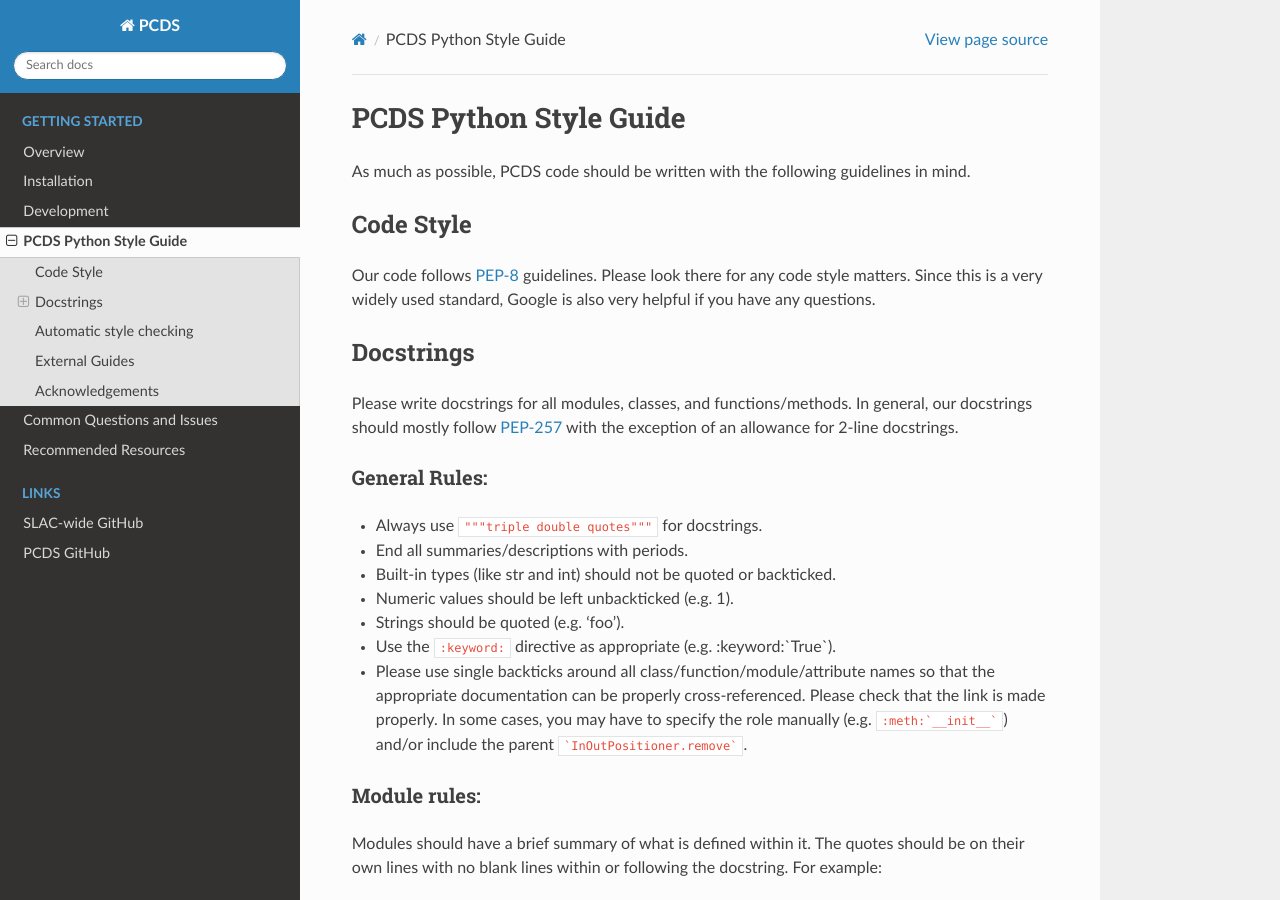
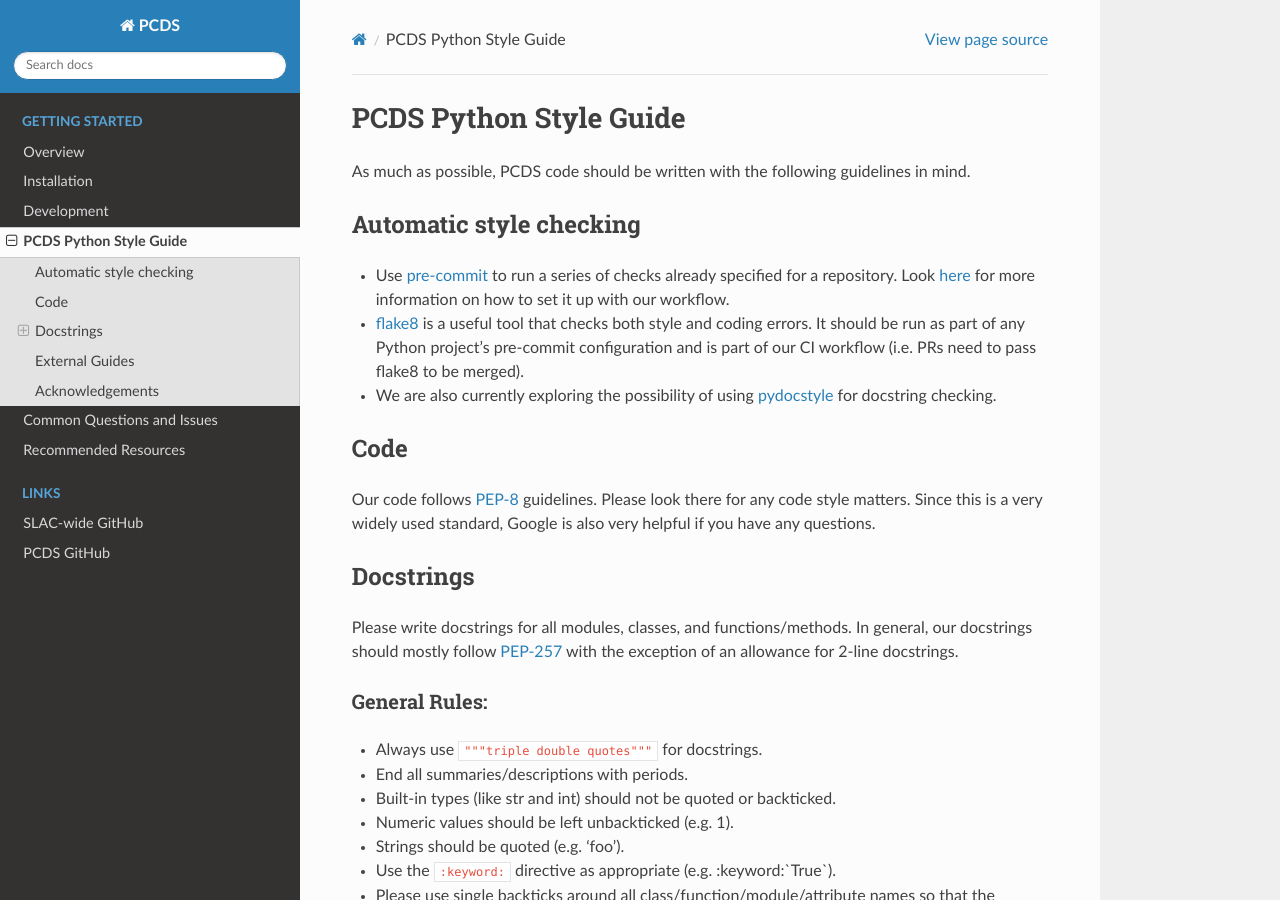
Before and after one commit to pcdshub/pcdshub.github.io, a Sphinx documentation site: the page built from source/style.rst, in a window 1280 px wide and 900 px high. Built offline with Sphinx 7.4.7 and the Read the Docs theme 2.0.0, drawn with Linux system fonts in a browser that asks for light colours; some of the changed text lies outside the part shown.

Commit message:
MNT: Reorganize sections of style.rst

```diff
--- a/source/style.rst
+++ b/source/style.rst
@@ -4,8 +4,21 @@ PCDS Python Style Guide
 As much as possible, PCDS code should be written with the following guidelines
 in mind.
 
-Code Style
-==========
+Automatic style checking
+========================
+* Use `pre-commit <https://pre-commit.com>`_ to run a series of checks already
+  specified for a repository. Look `here
+  <https://github.com/pcdshub/pre-commit-hooks>`__ for more information on how
+  to set it up with our workflow.
+* `flake8 <https://flake8.pycqa.org>`_ is a useful tool that checks both style
+  and coding errors. It should be run as part of any Python project's
+  pre-commit configuration and is part of our CI workflow (i.e. PRs need to
+  pass flake8 to be merged).
+* We are also currently exploring the possibility of using `pydocstyle
+  <http://www.pydocstyle.org>`_ for docstring checking.
+
+Code
+====
 Our code follows `PEP-8`_ guidelines. Please look there for any code style
 matters. Since this is a very widely used standard, Google is also very helpful
 if you have any questions.
```
Also changed, not shown: other parts of source/style.rst (+0 -6 lines).
